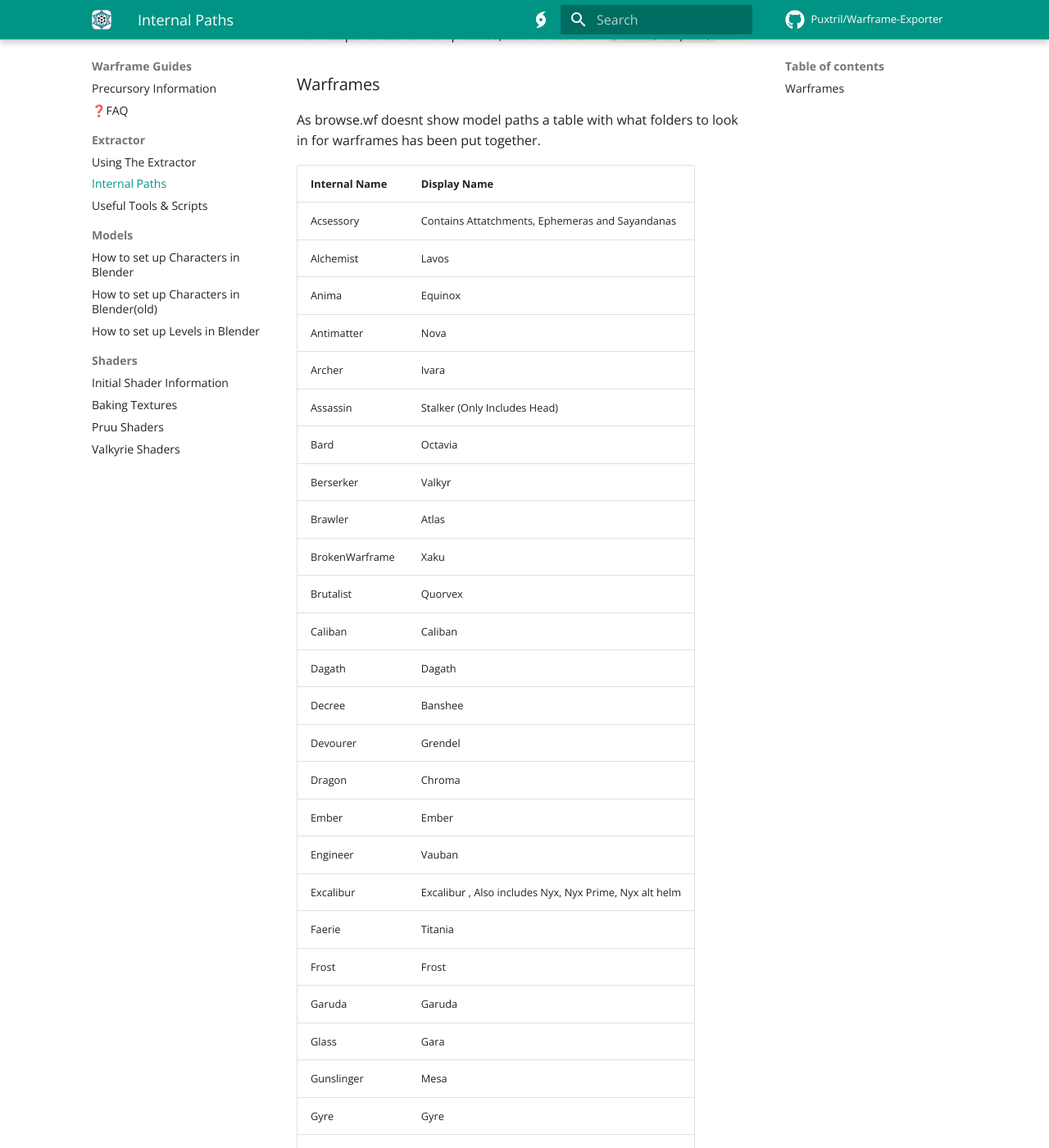
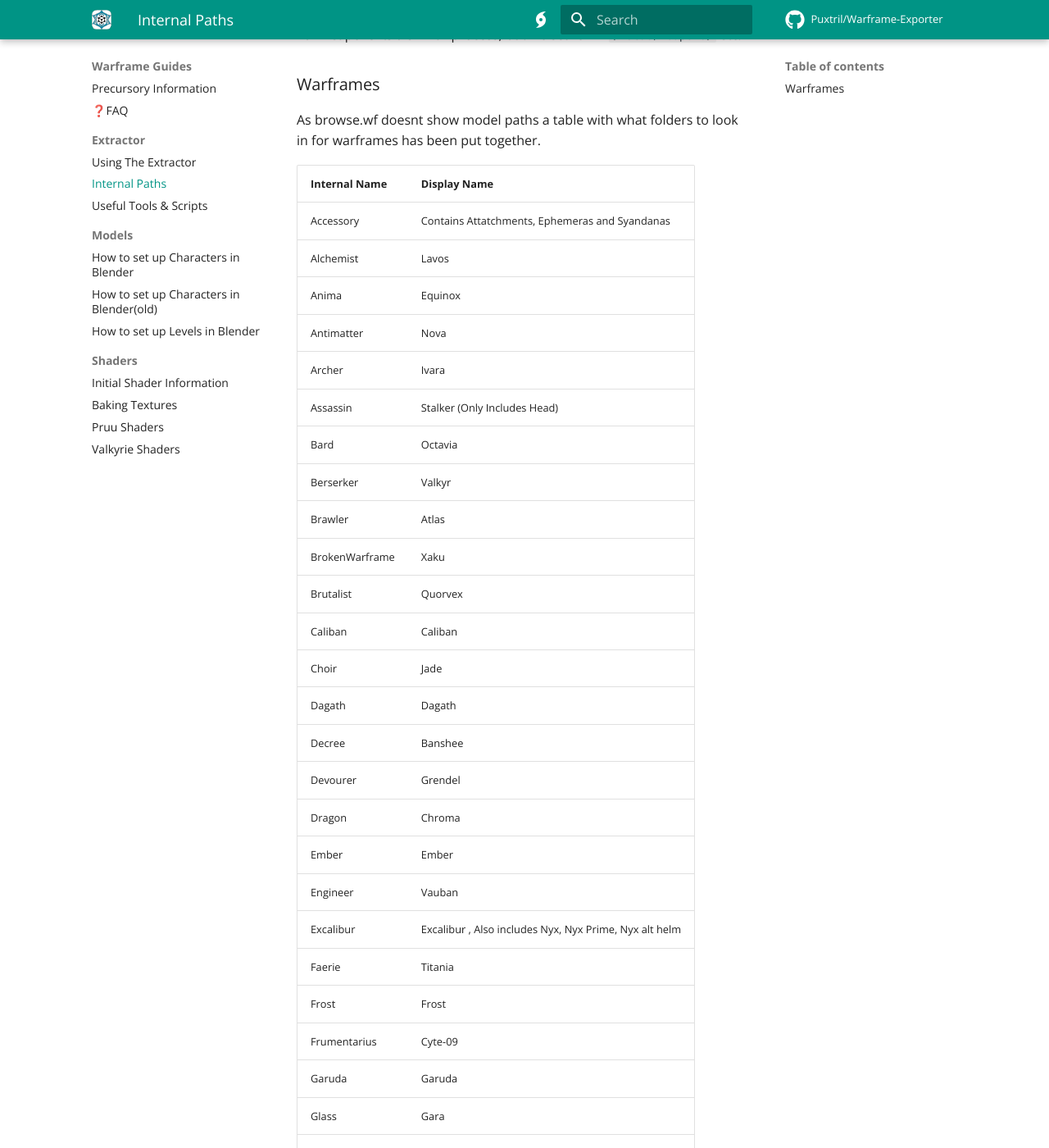
Before and after one commit to Kptweedy/Tutorials, an MkDocs documentation site: the page built from docs/guides/extractor/internal.md, in a window 1280 px wide and 1400 px high, scrolled down 639 px. Shown: the whole window at 82% size. Built offline with MkDocs 1.6.1 and Material for MkDocs 9.7.7, drawn with Linux system fonts in a browser that asks for light colours; comment, search, counter and statistics services are not loaded; some of the changed text lies outside the part shown.

Commit message:
Update internal.md
Added new warframes + fixed typos

```diff
--- a/docs/guides/extractor/internal.md
+++ b/docs/guides/extractor/internal.md
@@ -13,7 +13,7 @@
 
 | Internal Name  | Display Name                                           |
 | :------------- | :----------------------------------------------------- |
-| Acsessory      | Contains Attatchments, Ephemeras and Sayandanas        |
+| Accessory      | Contains Attatchments, Ephemeras and Syandanas         |
 | Alchemist      | Lavos                                                  |
 | Anima          | Equinox                                                |
 | Antimatter     | Nova                                                   |
@@ -25,6 +25,7 @@
 | BrokenWarframe | Xaku                                                   |
 | Brutalist      | Quorvex                                                |
 | Caliban        | Caliban                                                |
+| Choir          | Jade                                                   |
 | Dagath         | Dagath                                                 |
 | Decree         | Banshee                                                |
 | Devourer       | Grendel                                                |
@@ -34,6 +35,7 @@
 | Excalibur      | Excalibur , Also includes Nyx, Nyx Prime, Nyx alt helm |
 | Faerie         | Titania                                                |
 | Frost          | Frost                                                  |
+| Frumentarius   | Cyte-09                                                |
 | Garuda         | Garuda                                                 |
 | Glass          | Gara                                                   |
 | Gunslinger     | Mesa                                                   |
```
Also changed, not shown: other parts of docs/guides/extractor/internal.md (+4 -0 lines).
